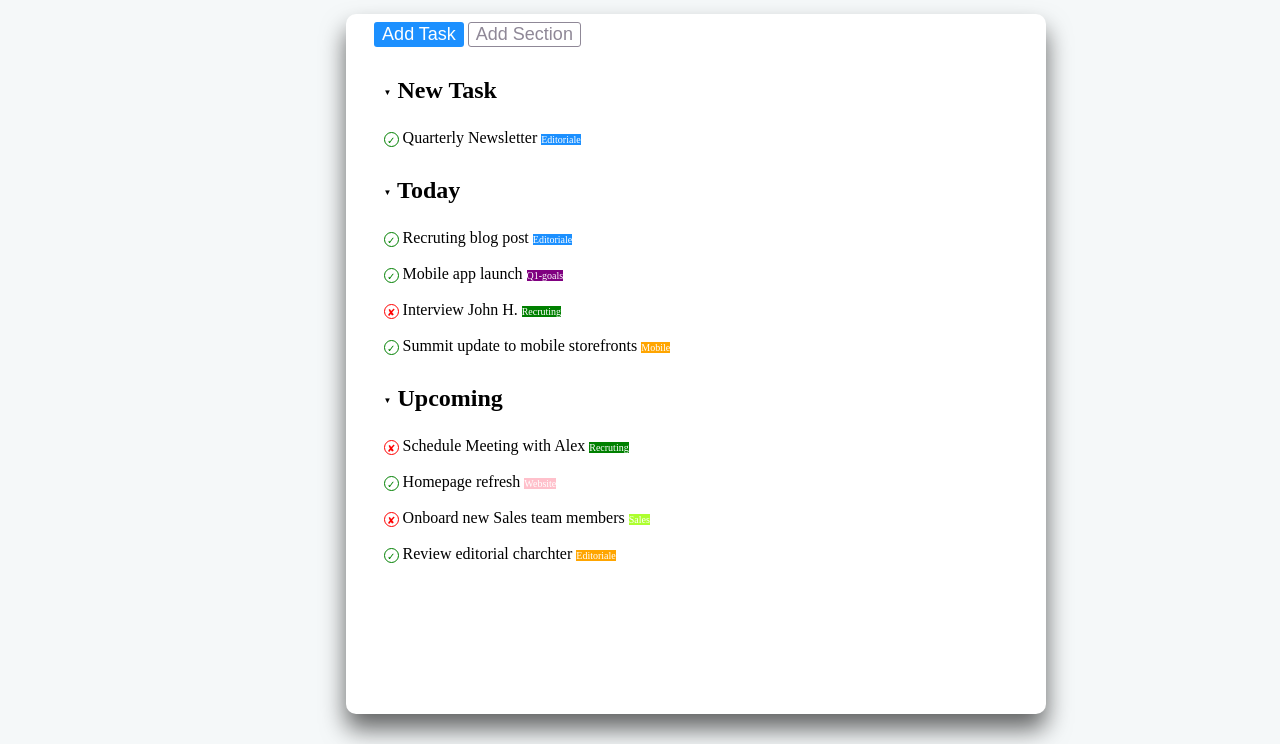
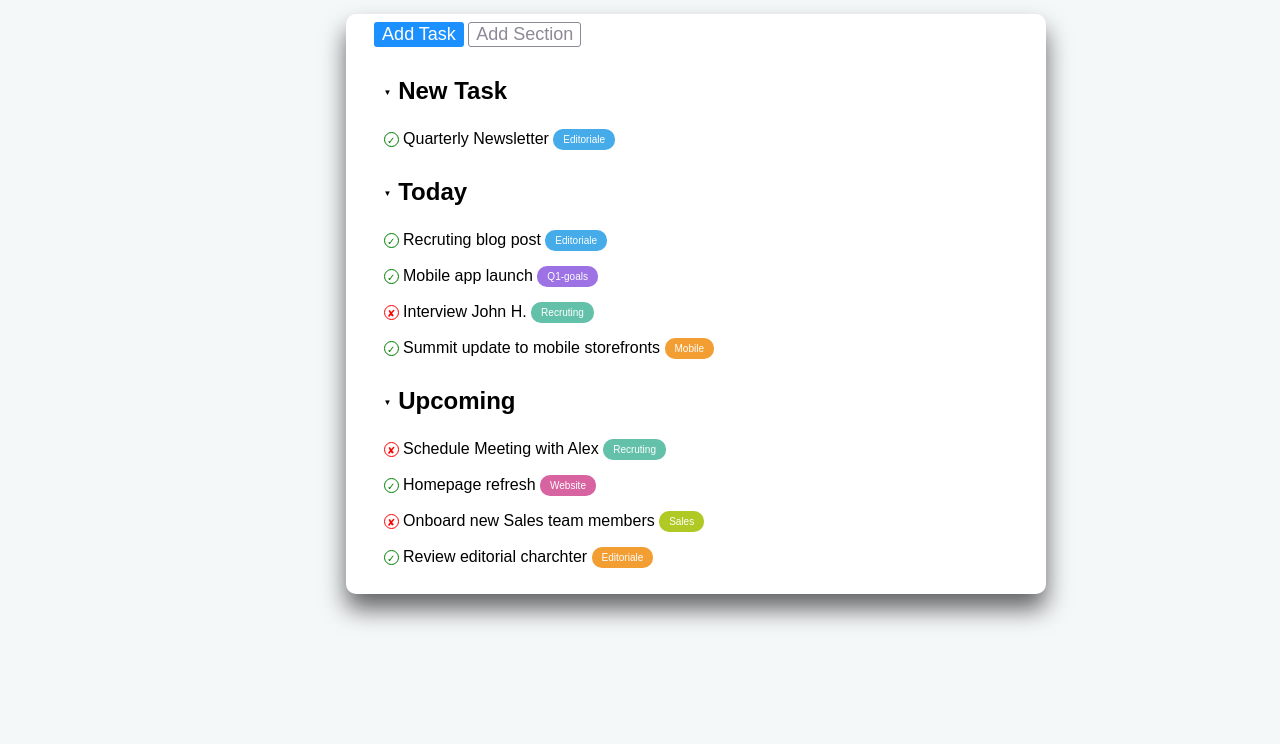
Before and after one commit to antonionovelli92/html-css-toboolist, a plain HTML site: page index.html in a window 1280 px wide. Shown: the part 72-816 px from the top of the page. Drawn offline with Linux system fonts and the light colour scheme.

Commit message:
fix color and button css

```diff
--- a/css/style.css
+++ b/css/style.css
@@ -12,6 +12,7 @@
 }
 body{
     background-color: #F5F8F9;
+    font-family: Arial, Helvetica, sans-serif;
 }
 
 /* header */
@@ -29,7 +30,7 @@ body{
     display: inline;
     vertical-align: bottom;
     font-size: 45px;
-    font-family: Arial, Helvetica, sans-serif;
+
 }
 
 /* main */
@@ -48,7 +49,7 @@ div {
     margin-bottom: 30px;
     padding: 8px;
     width: 700px;
-    height: 700px;
+    height: 580px;
     box-shadow: 0 15px 25px rgba(0, 0, 0, 0.6);
     border-radius: 10px;
     background-color: rgb(255, 255, 255);
@@ -143,30 +144,33 @@ li{
 }
 /* colori etichette */
 #editoriale{
-    background-color: #1C90FF;
+    background-color: #45ABE9;
 
 
 }
 #goals{
-    background-color: purple;
+    background-color: #9C72E4;
 }
 #recruting{
-    background-color: green;
+    background-color: #63C0A9;
 }
 #mobile, #editorial{
-    background-color: orange;
+    background-color: #F29E33;
 }
 #website{
-    background-color: pink;
+    background-color: #D763A1;
 }
 #sales {
-    background-color: greenyellow;
+    background-color: #B0C925;
 }
 
 
 .etichetta {
    color: white;
    font-size: 10px;
+   border-radius: 10px;
+   padding: 5px 10px;
+   line-height: 15px;
     /* display: inline; */
 
 }
```
